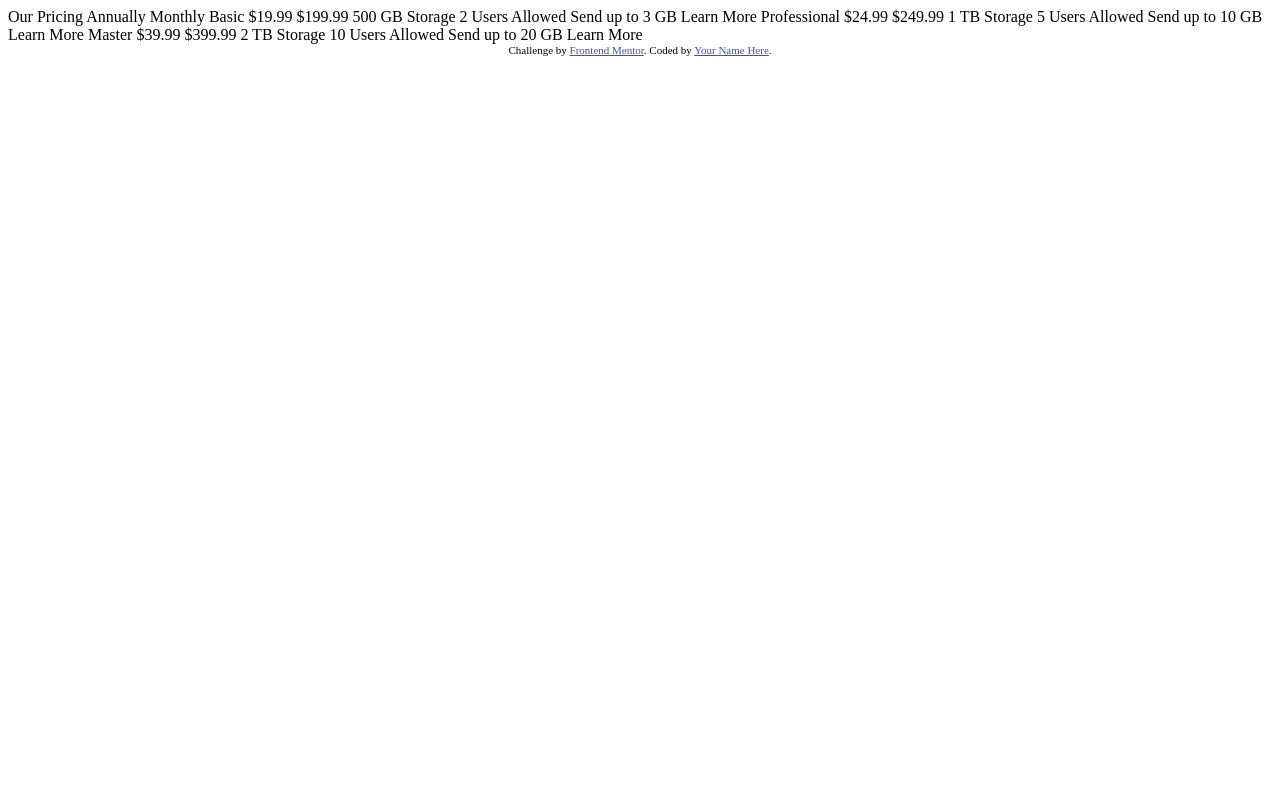
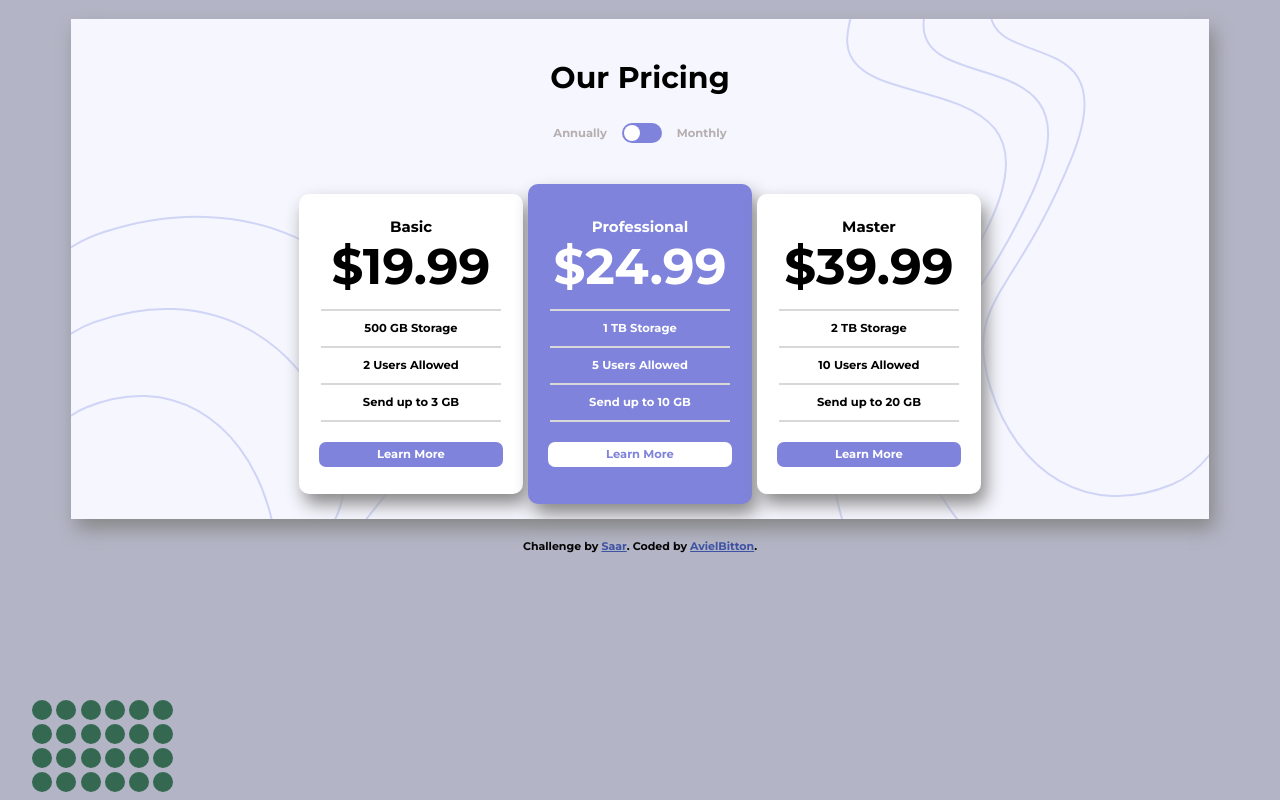
Before and after one commit to ColmanDevClub/week-2, a plain HTML site: page Toggle-Button/index.html in a window 1280 px wide. Drawn offline with Linux system fonts and the light colour scheme.

Commit message:
finalVersion

```diff
--- /dev/null
+++ b/Toggle-Button/css/circles.css
@@ -0,0 +1,7 @@
+.blueCircle {
+    height: 20px;
+    width: 20px;
+    background-color: rgb(52, 104, 80);
+    border-radius: 50%;
+    display: inline-block;
+  }
--- /dev/null
+++ b/Toggle-Button/css/css3box.css
@@ -0,0 +1,73 @@
+/* box */
+.dealsBox{
+    line-height: 5px;
+    position:absolute;
+    display: flex;
+    width: 60%;
+    margin: 0;
+    padding: 0;
+    justify-content: space-between;
+    align-items: center;
+}
+.boxDesign{
+    background: white;
+    color: black;
+    height: 300px;
+    flex-basis:32.9%;
+    border-radius: 10px;
+    text-align: center;
+    box-shadow: 5px 10px 18px #888888;
+
+}
+.box2{
+    height: 320px;
+    background:  rgb(127, 131, 219);
+    color: white;
+}
+.box2 .hdDeal{
+    margin-top: 40px;
+
+}
+.hr{
+    text-align: center;
+    border: 0.01px solid rgb(216, 216, 216);
+    margin-left: 10%;
+    margin-right: 10%;
+  }
+.dollar{
+    font-size: 50px;
+     display: block;
+     margin-top: 20px;
+     margin-bottom: 40px;
+  }
+.subjectDeal{
+    font-size: 11.5px;
+  }
+.hdDeal{
+    display: inline-block;
+    margin-top: 30px;
+  }
+.learnMore{
+
+    font-size: 11.5px;
+    color:  white;
+    display:block;
+    background-color: rgb(127, 131, 219);
+    padding: 10px;
+    border-radius: 7px ;
+    margin: 20px;
+  }
+.learnMoreOpposite{
+    font-size: 11.5px;
+    color: rgb(127, 131, 219);;
+    display:block;
+    background-color: white;
+    padding: 10px;
+    border-radius: 7px ;
+    margin: 20px;
+  }
+  @media only screen and (max-width: 376px) {
+    .boxDesign {
+        margin-bottom: 20px;
+    }
+  }
--- /dev/null
+++ b/Toggle-Button/css/cssCapasity.css
@@ -0,0 +1,110 @@
+body{
+background-color: hsl(234, 14%, 74%);
+font-family: 'Montserrat', sans-serif;
+font-size: 15px;
+}
+.capacityBox{
+    box-shadow: 5px 10px 18px #888888;
+    background-color:hsl(240, 78%, 98%);
+    position: relative;
+    height: 500px;
+    width: 90%;
+    margin-top: 1.5%;
+    margin-right: 5%;
+    margin-left: 5%;
+    margin-bottom: 10%px;
+    display: flex;
+    justify-content: center;
+    background-image: url(/images/bg-bottom.svg),url(/images/bg-top.svg);
+    background-repeat: no-repeat, no-repeat;
+    background-position: left bottom, right top;
+}
+.toggleBox{
+    /* topBox */
+    position: absolute;
+    height: 130px;
+    width: 100%;
+    margin-top: 20px;
+    text-align: center;
+    align-items: center;
+}
+.dealsBox{
+    /* underBbox */
+    top:150px;
+    position: relative;
+    height: 350px;
+    width: 100%;
+    bottom: 0%;
+    display: flex;
+}
+.circleBox{
+    /* bottomLeft */
+    position: fixed;
+    display: flex;
+    flex-direction: column;
+    height: 100px;
+    width: 300px;
+    bottom:0;
+    left: 2.5%;
+    z-index: -1;
+}
+.attribution {
+    font-size: 11px;
+    text-align: center;
+ }
+.attribution a {
+    position: relative;
+    display: inline-block;
+    padding-top: 20px;
+    color: hsl(228, 45%, 44%);
+
+}
+
+.toggleMain .subjectDeal{
+    color:rgba(167, 159, 159, 0.822);
+
+}
+
+@media only screen and (max-width: 376px) {
+    body {
+        background-color:hsl(240, 78%, 98%);
+        display: flex;
+        justify-content: center;
+        background-image: url(/images/bg-top.svg);
+        background-repeat:  no-repeat;
+        background-position:  right top;
+    }
+    .capacityBox{
+        box-shadow: none;
+        background-color:transparent;
+        position: absolute;
+        height: none;
+        width: none;
+        margin-top: none;
+        margin-right: none;
+        margin-left: none;
+        margin-bottom: none;
+        display: flex;
+        justify-content: none;
+        background-image: none;
+        background-repeat: none;
+        background-position: none;
+    }
+
+    .dealsBox{
+        /* underBbox */
+        position: absolute;
+        height: 250px;
+        width: 100%;
+        bottom: 0%;
+        display: flex;
+        flex-direction: column;
+        top:180px;
+
+    }
+    .attribution{
+        position: fixed;
+        bottom: 0%;
+        right:11%
+    }
+  }
--- /dev/null
+++ b/Toggle-Button/css/cssToggleAfter.css
@@ -0,0 +1,61 @@
+.toggleMain{
+margin: 0;
+padding: 0;
+display: flex;
+justify-content: center;
+align-items: center;
+}
+input[type="checkbox"] {
+    -webkit-appearance: none;
+    visibility: hidden;
+    display: none;
+}
+.check{
+    position: relative;
+    display: block;
+    width: 40px;
+    height: 20px;
+    background-color: rgb(127, 131, 219);;
+    cursor: pointer;
+    border-radius: 20px;
+    overflow: hidden;
+    transition: ease-in 0.5s;
+}
+input[type="checkbox"]:checked ~.check{
+    background:  rgb(127, 131, 219);
+    /* box-shadow: 0 0 0 1200px #092c3e */
+}
+.annuallyMonthly{
+    display: inline-block;
+    padding-left: 15px;
+    padding-right: 15px;
+}
+.check::after{
+    content: "";
+    position: absolute;
+    top:2px;
+    right: 2px;
+    background: white;
+    width: 16px;
+    height: 16px;
+    border-radius: 50%;
+    transition: 0.5s;
+    transform:translateX(0px);
+}
+ input[type="checkbox"]:checked ~.check::after{
+transform:translateX(50px);
+}
+/* .check::before{
+    content: "";
+    position: absolute;
+    top:2px;
+    left: 2px;
+    background: #fff;
+    width: 16px;
+    height: 16px;
+    border-radius: 50%;
+    transition: 0.5s;
+}
+input[type="checkbox"]:checked ~.check::before{
+transform:translateX(-50px);
+} */
--- /dev/null
+++ b/Toggle-Button/css/cssToggleBefore.css
@@ -0,0 +1,63 @@
+.toggleMain{
+margin: 0;
+padding: 0;
+display: flex;
+justify-content: center;
+align-items: center;
+}
+input[type="checkbox"] {
+    -webkit-appearance: none;
+    visibility: hidden;
+    display: none;
+}
+.check{
+    position: relative;
+    display: block;
+    width: 40px;
+    height: 20px;
+    background-color: rgb(127, 131, 219);;
+    cursor: pointer;
+    border-radius: 20px;
+    overflow: hidden;
+    transition: ease-in 0.5s;
+}
+input[type="checkbox"]:checked ~.check{
+    background:  rgb(127, 131, 219);
+    /* box-shadow: 0 0 0 1200px #092c3e */
+}
+.annuallyMonthly{
+    display: inline-block;
+    padding-left: 15px;
+    padding-right: 15px;
+}
+
+/* .check::after{
+    content: "";
+    position: absolute;
+    top:2px;
+    right: 2px;
+    background: white;
+    width: 16px;
+    height: 16px;
+    border-radius: 50%;
+    transition: 0.5s;
+    transform:translateX(50px);
+}
+input[type="checkbox"]:checked ~.check::after{
+transform:translateX(0px);
+} */
+
+.check::before{
+    content: "";
+    position: absolute;
+    top:2px;
+    left: 2px;
+    background: #fff;
+    width: 16px;
+    height: 16px;
+    border-radius: 50%;
+    transition: 0.5s;
+}
+input[type="checkbox"]:checked ~.check::before{
+transform:translateX(-50px);
+}
--- /dev/null
+++ b/Toggle-Button/css/cssToggleOriginal.css
@@ -0,0 +1,62 @@
+.toggleMain{
+margin: 0;
+padding: 0;
+display: flex;
+justify-content: center;
+align-items: center;
+}
+input[type="checkbox"] {
+    -webkit-appearance: none;
+    visibility: hidden;
+    display: none;
+}
+.check{
+    position: relative;
+    display: block;
+    width: 40px;
+    height: 20px;
+    background-color: rgb(127, 131, 219);;
+    cursor: pointer;
+    border-radius: 20px;
+    overflow: hidden;
+    transition: ease-in 0.5s;
+}
+input[type="checkbox"]:checked ~.check{
+    background:  rgb(127, 131, 219);
+    /* box-shadow: 0 0 0 1200px #092c3e */
+}
+.annuallyMonthly{
+    display: inline-block;
+    padding-left: 15px;
+    padding-right: 15px;
+}
+
+.check::after{
+    content: "";
+    position: absolute;
+    top:2px;
+    right: 2px;
+    background: white;
+    width: 16px;
+    height: 16px;
+    border-radius: 50%;
+    transition: 0.5s;
+    transform:translateX(50px);
+}
+input[type="checkbox"]:checked ~.check::after{
+transform:translateX(0px);
+}
+.check::before{
+    content: "";
+    position: absolute;
+    top:2px;
+    left: 2px;
+    background: #fff;
+    width: 16px;
+    height: 16px;
+    border-radius: 50%;
+    transition: 0.5s;
+}
+input[type="checkbox"]:checked ~.check::before{
+transform:translateX(-50px);
+}
--- a/Toggle-Button/index.html
+++ b/Toggle-Button/index.html
@@ -2,51 +2,113 @@
 <html lang="en">
 <head>
   <meta charset="UTF-8">
-  <meta name="viewport" content="width=device-width, initial-scale=1.0"> <!-- displays site properly based on user's device -->
+  <meta name="viewport" content="width=device-width, initial-scale=1.0">
+  <link rel="icon" type="image/png" sizes="32x32" href="./images/favicon-32x32.png">
+  <title>Frontend Mentor | [Saar Dev]</title>
+  <!-- css File -->
+  <link rel="stylesheet" href="css/cssCapasity.css">
+  <link rel="stylesheet" href="css/cssToggleBefore.css">
+  <link rel="stylesheet" href="css/css3box.css">
+  <link rel="stylesheet" href="css/circles.css">
+  <link rel="stylesheet" href="css/mobile.css">
+  <!-- font -->
+  <link rel="preconnect" href="https://fonts.googleapis.com">
+  <link rel="preconnect" href="https://fonts.gstatic.com" crossorigin>
+  <link href="https://fonts.googleapis.com/css2?family=Montserrat:wght@700&display=swap" rel="stylesheet">
+</head>
 
-  <link rel="icon" type="image/png" sizes="32x32" href="./images/favicon-32x32.png">
-
-  <title>Frontend Mentor | [Challenge Name Here]</title>
-
-  <!-- Feel free to remove these styles or customise in your own stylesheet 👍 -->
-  <style>
-    .attribution { font-size: 11px; text-align: center; }
-    .attribution a { color: hsl(228, 45%, 44%); }
-  </style>
-</head>
 <body>
-
-  Our Pricing
-  Annually
-  Monthly
-
-  Basic
-  &dollar;19.99
-  &dollar;199.99
-  500 GB Storage
-  2 Users Allowed
-  Send up to 3 GB
-  Learn More
-
-  Professional
-  &dollar;24.99
-  &dollar;249.99
-  1 TB Storage
-  5 Users Allowed
-  Send up to 10 GB
-  Learn More
-
-  Master
-  &dollar;39.99
-  &dollar;399.99
-  2 TB Storage
-  10 Users Allowed
-  Send up to 20 GB
-  Learn More
-
-  <div class="attribution">
-    Challenge by <a href="https://www.frontendmentor.io?ref=challenge" target="_blank">Frontend Mentor</a>.
-    Coded by <a href="#">Your Name Here</a>.
+  <div class="capacityBox">
+    <div class="toggleBox">
+      <h1 class="h1Pricing">Our Pricing</h1>
+      <span>
+        <div class="toggleMain">
+          <h2 class="annuallyMonthly subjectDeal">Annually </h2>
+          <label>
+            <input type="checkbox">
+            <a href="index2.html"><span class="check"></span></a>
+          </label>
+          <h2 class="annuallyMonthly subjectDeal"> Monthly</h2>
+        </div>
+    </div>
+    <div class="dealsBox">
+      <div class="boxDesign box1">
+        <p class="hdDeal">Basic</p>
+        <p class=dollar>&dollar;19.99</p>
+        <p class="hr"></p>
+        <p class="subjectDeal">500 GB Storage</p>
+        <p class="hr"></p>
+        <p class="subjectDeal">2 Users Allowed</p>
+        <p class="hr"></p>
+        <p class="subjectDeal">Send up to 3 GB</p>
+        <p class="hr"></p>
+        <p class="learnMore">Learn More</p>
+      </div>
+      <div class="boxDesign box2">
+        <p class="hdDeal">Professional</p>
+        <p class=dollar>&dollar;24.99</p>
+        <p class="hr"></p>
+        <p class="subjectDeal">1 TB Storage</p>
+        <p class="hr"></p>
+        <p class="subjectDeal"> 5 Users Allowed</p>
+        <p class="hr"></p>
+        <p class="subjectDeal"> Send up to 10 GB</p>
+        <p class="hr"></p>
+        <p class="learnMoreOpposite">Learn More</p>
+      </div>
+      <div class="boxDesign box3">
+        <p class="hdDeal">Master</p>
+        <p class=dollar>&dollar;39.99</p>
+        <p class="hr"></p>
+        <p class="subjectDeal">2 TB Storage</p>
+        <p class="hr"></p>
+        <p class="subjectDeal"> 10 Users Allowed</p>
+        <p class="hr"></p>
+        <p class="subjectDeal"> Send up to 20 GB</p>
+        <p class="hr"></p>
+        <p class="learnMore">Learn More </p>
+      </div>
+    </div>
+  </div>
+  <div class="circleBox">
+    <div class="row">
+      <span class="blueCircle"></span>
+      <span class="blueCircle"></span>
+      <span class="blueCircle"></span>
+      <span class="blueCircle"></span>
+      <span class="blueCircle"></span>
+      <span class="blueCircle"></span>
+    </div>
+    <div class="row">
+      <span class="blueCircle"></span>
+      <span class="blueCircle"></span>
+      <span class="blueCircle"></span>
+      <span class="blueCircle"></span>
+      <span class="blueCircle"></span>
+      <span class="blueCircle"></span>
+    </div>
+    <div class="row">
+      <span class="blueCircle"></span>
+      <span class="blueCircle"></span>
+      <span class="blueCircle"></span>
+      <span class="blueCircle"></span>
+      <span class="blueCircle"></span>
+      <span class="blueCircle"></span>
+    </div>
+    <div class="row">
+      <span class="blueCircle"></span>
+      <span class="blueCircle"></span>
+      <span class="blueCircle"></span>
+      <span class="blueCircle"></span>
+      <span class="blueCircle"></span>
+      <span class="blueCircle"></span>
+    </div>
   </div>
 </body>
+
+<div class="attribution">
+  Challenge by <a href="https://www.frontendmentor.io?ref=challenge" target="_blank">Saar</a>.
+  Coded by <a href="#">AvielBitton</a>.
+</div>
+
 </html>
```
Also changed, not shown: Toggle-Button/index2.html (added, +116 -0 lines).
